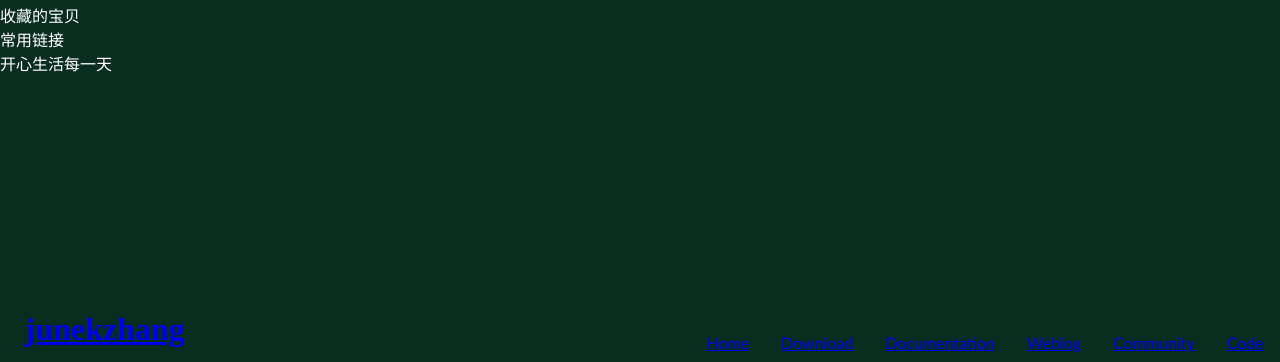
After one commit to coderwoodman/myblog, a Django app: template myblog/templates/index.html in a window 1280 px wide. The commit adds this page. Shown: the part 438-800 px from the top of the page. Run offline with Django 3.2, Linux system fonts and the light colour scheme; the template is opened without the code that fills it, so the values that code supplies are empty; parts of the project's set-up code (start-up, migrations or seed data) failed here and were passed over.

Commit message:
html css create

```diff
--- /dev/null
+++ b/myblog/static/css/base.css
@@ -0,0 +1,44 @@
+body {
+    margin:0;
+    padding:0;
+    background:#092e20;
+    color:white;
+}
+.img_avatar {
+    border: 1px solid #ccc;
+    padding: 2px;
+}
+#header h1#logo {
+    margin:0;
+    width:111px;
+    height:41px;
+    position:absolute;
+    bottom:10px;
+    left:25px;
+}
+#nav-global {
+    position:absolute;
+    margin:0;
+    bottom:0;
+    right:0;
+    font-family:"Trebuchet MS",sans-serif;
+    white-space:nowrap;
+}
+#nav-global li {
+    display:block;
+    float:left;
+    list-style-type:none;
+    margin:0;
+    padding:0;
+}
+#nav-global a {
+    display:block;
+    float:left;
+    padding:5em 16px 10px 16px;
+    background:#092e20;
+}
+#nav-global a:hover {
+    color:white;
+    background:#234f32;
+}
+#header{margin-bottom:20px;padding:30px 5px 5px 5px;border-bottom:1px solid #e8e8e8}
--- /dev/null
+++ b/myblog/templates/index.html
@@ -0,0 +1,42 @@
+<html xmlns="http://www.w3.org/1999/xhtml" xml:lang="en" lang="en">
+<head>
+    <meta http-equiv="Content-type" content="text/html; charset=utf-8" />
+    <meta http-equiv="Content-Language" content="en-us" />
+    <title>开心生活每一天 -- junekzhang</title>
+    <meta name="description" content="junkezhang coderwood" />
+    <link href="static/css/base.css" rel="stylesheet" type="text/css" media="screen" />
+</head>
+<body id="bodyCotainer">
+<div id="header">
+   <h1 id="logo">
+       <a href="https://www.djangoproject.com/">junekzhang</a>
+   </h1>
+   <ul id="nav-global">
+        <li id="nav-homepage"><a href="https://www.djangoproject.com/">Home</a></li>
+        <li id="nav-download"><a href="https://www.djangoproject.com/download/">Download</a></li>
+        <li id="nav-documentation"><a href="https://docs.djangoproject.com/">Documentation</a></li>
+        <li id="nav-weblog"><a href="https://www.djangoproject.com/weblog/">Weblog</a></li>
+        <li id="nav-community"><a href="https://www.djangoproject.com/community/">Community</a></li>
+        <li id="nav-code"><a href="https://code.djangoproject.com/">Code</a></li>
+   </ul>
+</div>
+<div id="billboard">
+    <h2>开心生活每一天.</h2>
+</div>
+<div id="mainContainer">
+    <div id="selfDescription">
+        <div><img src="http://pic.cnitblog.com/avatar/a72167.jpg" alt="coderwood的头像" class="img_avatar">
+        </div>自我介绍
+    </div>
+    <div id="myPrecious">
+    收藏的宝贝
+    </div>
+    <div id="myLinks">
+    常用链接
+    </div>
+    <div id="toLive">
+    开心生活每一天
+    </div>
+</div>
+</body>
+</html>
--- a/myblog/urls.py
+++ b/myblog/urls.py
@@ -5,7 +5,7 @@ from django.contrib import admin
 admin.autodiscover()
 
 urlpatterns = patterns('',
-    url(r'^$',views.hello),
+    url(r'^$',views.index),
     url(r'^people/$',views.hello),
     url(r'^admin/$', include(admin.site.urls)),
     url(r'^people/plus/(\d{1,2})/$', views.plus_time),
```
Also changed, not shown: myblog/templates/test.html (+16 -8 lines), myblog/views.py (+7 -1 lines).
